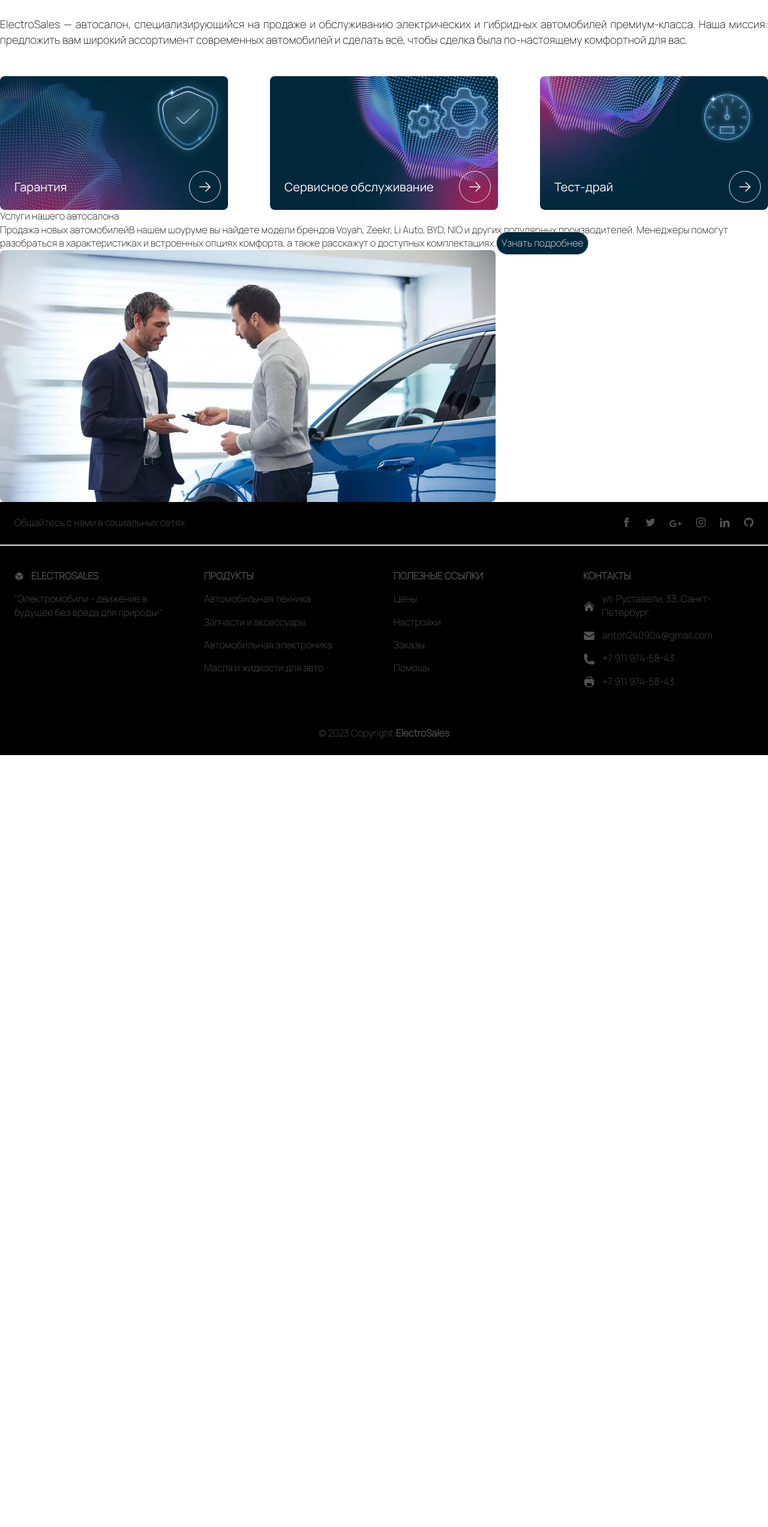
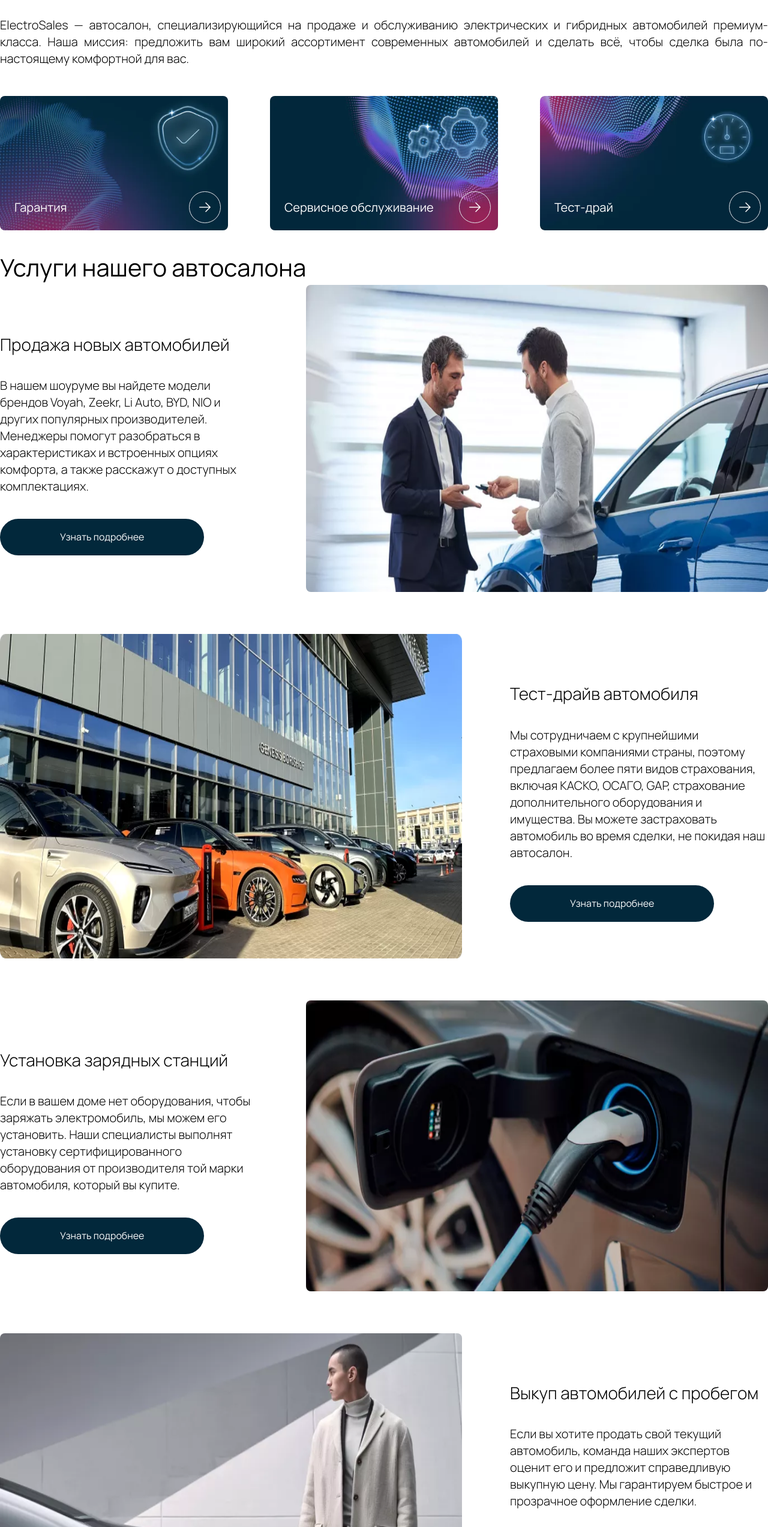
Before and after one commit to Bondik4/Bond4ik.github.io, a React (Create React App) app: page /Services in a window 1280 px wide. Shown: the part 254-2800 px from the top of the page at 60% size. Before the commit the page ends 1513 px from the top, so only its background shows below. Built offline with nearby package versions, Linux system fonts and the light colour scheme.

Commit message:
Доделал сервис и поправил "О нас"

```diff
--- a/src/App.css
+++ b/src/App.css
@@ -4,7 +4,7 @@
 
 @font-face {
     font-family: 'BestShrift';
-    src: url("./fonts/1585300001767-Manrope-ExtraLight.otf");
+    src: url("./fonts/1585300001509-Manrope-Light.otf");
   }
   @font-face {
     font-family: 'BestShriftBolt';
@@ -32,7 +32,7 @@
       width: 100%;
       height: 120px;
       position: fixed;
-      z-index: 1;
+      z-index: 11;
       top: 0;
 
   }
--- a/src/pages/Services.js
+++ b/src/pages/Services.js
@@ -17,7 +17,7 @@ function Services(){
             <div className="pt-[25px]">
               <h className="text-[50px] font-Bold">Покупателям</h>
             </div>
-            <div className="text-[18px] pt-[25px] text-justify">
+            <div className="text-[20px] pt-[25px] text-justify">
               <a>ElectroSales — автосалон, специализирующийся на продаже и обслуживанию
                 электрических и гибридных автомобилей премиум-класса. Наша миссия: предложить вам
                 широкий ассортимент современных автомобилей и сделать всё, чтобы сделка была по-настоящему
@@ -26,33 +26,33 @@ function Services(){
             </div>
             <div className="flex pt-12 gap-[70px]">
               <div className="relative">
-                <img className="rounded-lg z-10" src="/media/Services/1.webp" />
-                <div className="absolute text-white bottom-0 z-50 p-6">
+                <img className="rounded-lg z-0" src="/media/Services/1.webp" />
+                <div className="absolute text-white bottom-0 z-10 p-6">
                   <h1 className="text-[20px] font-Bold">Гарантия</h1>
                 </div>
-                <div className="absolute text-white bottom-0 right-0 z-50 p-2 border rounded-full mb-3 mr-3 stroke-[White] hover:bg-white hover:stroke-[#91036d] duration-[90ms]">
+                <div className="absolute text-white bottom-0 right-0 z-10 p-2 border rounded-full mb-3 mr-3 stroke-[White] hover:bg-white hover:stroke-[#91036d] duration-[90ms]">
                   <svg className="" xmlns="http://www.w3.org/2000/svg" width="35px" height="35px" viewBox="0 0 24 24" fill="none">
                     <path d="M6 12H18M18 12L13 7M18 12L13 17" stroke-linecap="round" stroke-linejoin="round"/>
                   </svg>
                 </div>
               </div>
               <div className="relative">
-                <img className="rounded-lg z-10" src="/media/Services/2.webp" />
-                <div className="absolute text-white bottom-0 z-50 p-6">
+                <img className="rounded-lg z-0" src="/media/Services/2.webp" />
+                <div className="absolute text-white bottom-0 z-10 p-6">
                   <h1 className="text-[20px] font-Bold">Сервисное обслуживание</h1>
                 </div>
-                <div className="absolute text-white bottom-0 right-0 z-50 p-2 border rounded-full mb-3 mr-3 stroke-[White] hover:bg-white hover:stroke-[#91036d] duration-[90ms]">
+                <div className="absolute text-white bottom-0 right-0 z-10 p-2 border rounded-full mb-3 mr-3 stroke-[White] hover:bg-white hover:stroke-[#91036d] duration-[90ms]">
                   <svg xmlns="http://www.w3.org/2000/svg" width="35px" height="35px" viewBox="0 0 24 24" fill="none">
                     <path d="M6 12H18M18 12L13 7M18 12L13 17" stroke-linecap="round" stroke-linejoin="round"/>
                   </svg>
                 </div>
               </div>
               <div className="relative">
-                <img className="rounded-lg z-10" src="/media/Services/3.webp" />
-                <div className="absolute text-white bottom-0 z-50 p-6">
+                <img className="rounded-lg z-0" src="/media/Services/3.webp" />
+                <div className="absolute text-white bottom-0 z-10 p-6">
                   <h1 className="text-[20px] font-Bold">Тест-драй</h1>
                 </div>
-                <div className="absolute text-white bottom-0 right-0 z-50 p-2 border rounded-full mb-3 mr-3 stroke-[White] hover:bg-white hover:stroke-[#91036d] duration-[90ms]">
+                <div className="absolute text-white bottom-0 right-0 z-10 p-2 border rounded-full mb-3 mr-3 stroke-[White] hover:bg-white hover:stroke-[#91036d] duration-[90ms]">
                     <svg xmlns="http://www.w3.org/2000/svg" width="35px" height="35px" viewBox="0 0 24 24" fill="none">
                       <path d="M6 12H18M18 12L13 7M18 12L13 17" stroke-linecap="round" stroke-linejoin="round"/>
                     </svg>
@@ -60,16 +60,90 @@ function Services(){
               </div>
             </div>
             <div>
-              <h>Услуги нашего автосалона</h>
+              <div className="pt-[35px]">
+                <h className="text-[40px] font-Bold">Услуги нашего автосалона</h>
+              </div>
+                <div className="flex">
+                  <div className="flex flex-col pt-[80px] pb-[80px] pr-[80px]">
+                    <h className="text-[28px]">Продажа новых автомобилей</h>
+                      <a className="text-[20px] pt-[35px] ">В нашем шоуруме вы найдете модели брендов Voyah, Zeekr, Li Auto, BYD, NIO и других популярных производителей.
+                        Менеджеры помогут разобраться в характеристиках и встроенных опциях комфорта,
+                        а также расскажут о доступных комплектациях.
+                      </a>
+                    <div className="pt-[60px] ">
+                      <a className="font-Bold p-5 pr-[100px] pl-[100px] text-white bg-[#02283b] rounded-full hover:bg-[#91036d] duration-[90ms]">Узнать подробнее</a>
+                    </div>
+                  </div>
+                    <img className="rounded-lg w-[770px]" src="./media/Services/4.webp"></img>
+                </div>
+              <div className="flex pt-[70px]">
+                <img className="rounded-lg w-[770px]" src="./media/Services/5.webp"></img>
+                <div className="flex flex-col pt-[80px] pb-[80px] pl-[80px]">
+                  <h className="text-[28px]">Тест-драйв автомобиля</h>
+                  <a className="text-[20px] pt-[35px] ">Мы сотрудничаем с крупнейшими страховыми компаниями страны, поэтому предлагаем более пяти видов страхования,
+                  включая КАСКО, ОСАГО, GAP, страхование дополнительного оборудования и имущества. Вы можете застраховать автомобиль во время сделки, не покидая наш автосалон.
+                  </a>
+                  <div className="pt-[60px] ">
+                    <a className="font-Bold p-5 pr-[100px] pl-[100px] text-white bg-[#02283b] rounded-full hover:bg-[#91036d] duration-[90ms]">Узнать подробнее</a>
+                  </div>
+                </div>
+              </div>
+              <div className="flex pt-[70px]">
+                  <div className="flex flex-col pt-[80px] pb-[80px] pr-[80px]">
+                    <h className="text-[28px]">Установка зарядных станций</h>
+                      <a className="text-[20px] pt-[35px] ">Если в вашем доме нет оборудования, чтобы заряжать электромобиль, мы можем его установить.
+                      Наши специалисты выполнят установку сертифицированного оборудования от производителя той марки автомобиля, который вы купите.
+                      </a>
+                    <div className="pt-[60px] ">
+                      <a className="font-Bold p-5 pr-[100px] pl-[100px] text-white bg-[#02283b] rounded-full hover:bg-[#91036d] duration-[90ms]">Узнать подробнее</a>
+                    </div>
+                  </div>
+                    <img className="rounded-lg w-[770px]" src="./media/Services/6.webp"></img>
+                </div>
+                <div className="flex pt-[70px]">
+                  <img className="rounded-lg w-[770px]" src="./media/Services/7.webp"></img>
+                <div className="flex flex-col pt-[80px] pb-[80px] pl-[80px]">
+                  <h className="text-[28px]">Выкуп автомобилей с пробегом</h>
+                    <a className="text-[20px] pt-[35px] ">Если вы хотите продать свой текущий автомобиль, команда наших экспертов оценит его и предложит справедливую выкупную цену.
+                    Мы гарантируем быстрое и прозрачное оформление сделки.
+                    </a>
+                  <div className="pt-[60px] ">
+                    <a className="font-Bold p-5 pr-[100px] pl-[100px] text-white bg-[#02283b] rounded-full hover:bg-[#91036d] duration-[90ms]">Узнать подробнее</a>
+                  </div>
+                </div>
+              </div>
+              <div className="flex pt-[70px]">
+                  <div className="flex flex-col pt-[80px] pb-[80px] pr-[80px]">
+                    <h className="text-[28px]">Финансовые программы</h>
+                      <a className="text-[20px] pt-[35px] ">Если в вашем доме нет оборудования, чтобы заряжать электромобиль, мы можем его установить.
+                      Наши специалисты выполнят установку сертифицированного оборудования от производителя той марки автомобиля, который вы купите.
+                      </a>
+                    <div className="pt-[60px] ">
+                      <a className="font-Bold p-5 pr-[100px] pl-[100px] text-white bg-[#02283b] rounded-full hover:bg-[#91036d] duration-[90ms]">Узнать подробнее</a>
+                    </div>
+                  </div>
+                    <img className="rounded-lg w-[770px]" src="./media/Services/8.webp"></img>
+                </div>
+                <div className="flex pt-[70px]">
+                  <img className="rounded-lg w-[770px]" src="./media/Services/9.webp"></img>
+                <div className="flex flex-col pt-[80px] pb-[80px] pl-[80px]">
+                  <h className="text-[28px]">Выкуп автомобилей с пробегом</h>
+                    <a className="text-[20px] pt-[35px] ">Если вы хотите продать свой текущий автомобиль, команда наших экспертов оценит его и предложит справедливую выкупную цену.
+                    Мы гарантируем быстрое и прозрачное оформление сделки.
+                    </a>
+                  <div className="pt-[60px] ">
+                    <a className="font-Bold p-5 pr-[100px] pl-[100px] text-white bg-[#02283b] rounded-full hover:bg-[#91036d] duration-[90ms]">Узнать подробнее</a>
+                  </div>
+                </div>
+              </div>
+              <div className="py-[70px]">
+                <a className="text-[20px] pt-[35px] ">
+                Мы ценим каждого клиента, поэтому предлагаем первоклассный сервис, полное сопровождение сделки,
+                тест-драйв по специальному маршруту и профессиональное техническое обслуживание гибридных и электрических автомобилей.
+                Чтобы узнать больше информации об особенностях нашего автосалона, позвоните по телефону, указанному на сайте.
+                </a>
+              </div>
             </div>
-            <div>
-              <h>Продажа новых автомобилей</h>
-              <a>В нашем шоуруме вы найдете модели брендов Voyah, Zeekr, Li Auto, BYD, NIO и других популярных производителей.
-                Менеджеры помогут разобраться в характеристиках и встроенных опциях комфорта, а также расскажут о доступных комплектациях.</a>
-              <a className="p-2 text-white bg-[#02283b] border rounded-full hover:bg-[#91036d] ">Узнать подробнее</a>
-              <img className="rounded-lg" src="./media/Services/4.webp"></img>
-            </div>
-
           </div>
           <div>
             <Footer/>
```
Also changed, not shown: src/pages/AboutUs.js (+7 -6 lines).
